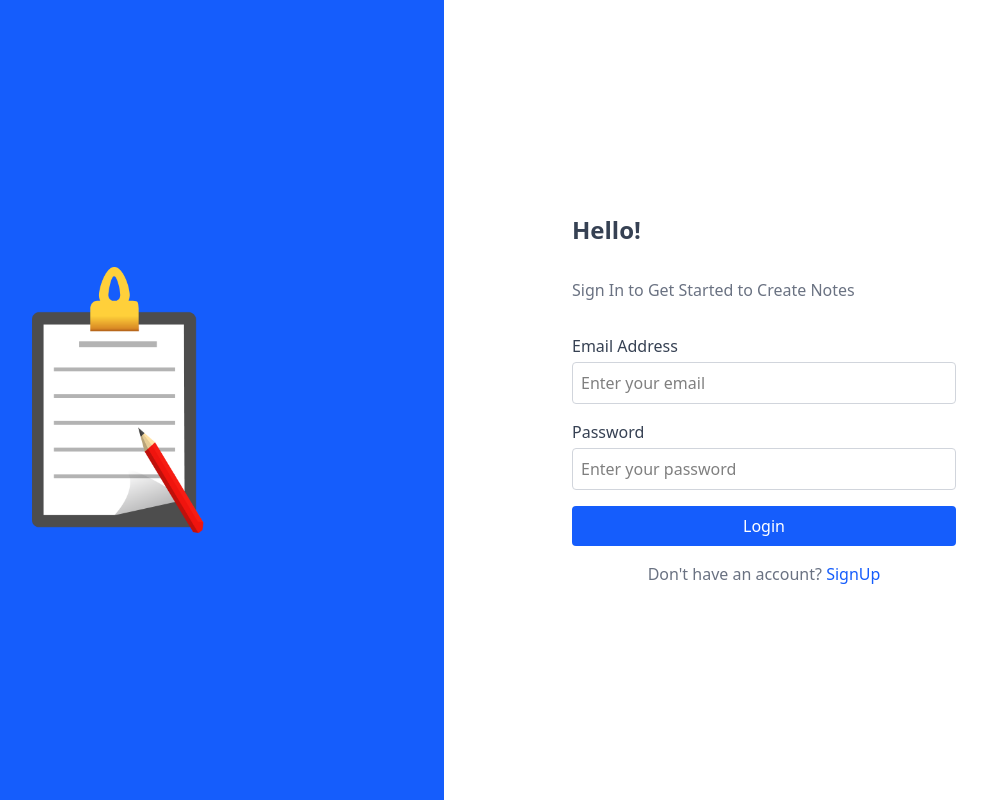
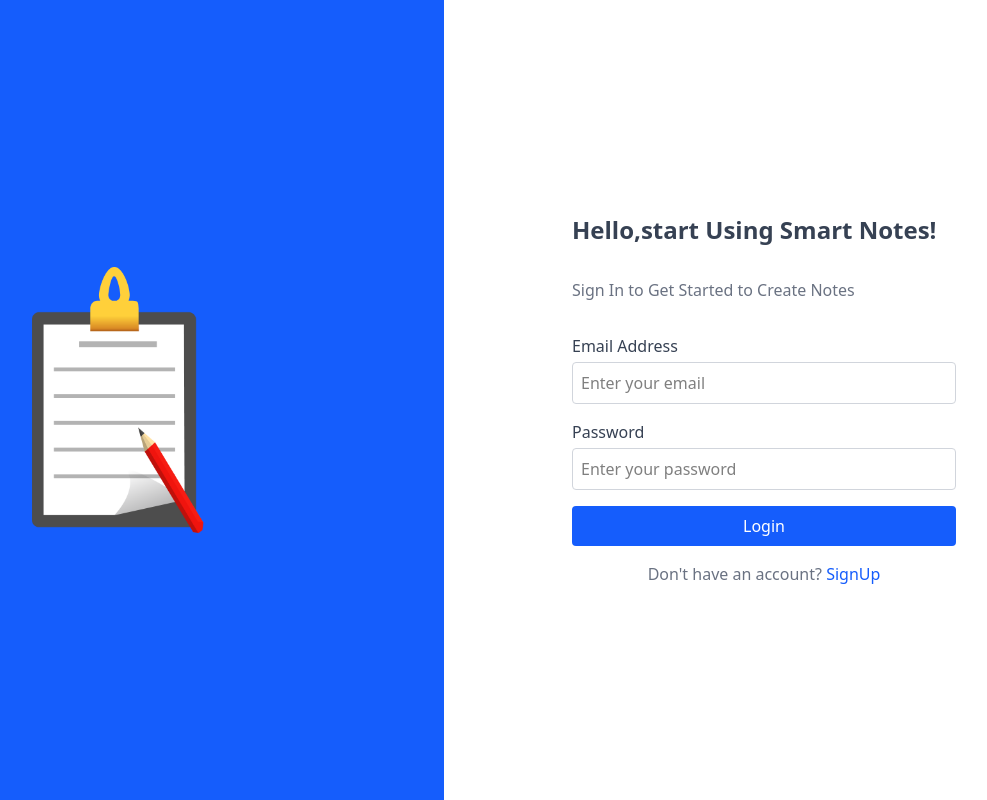
Before and after one commit to ShivpujanKr-NITJsr/notes-dashboard-app, a React (Vite) app in the folder frontend/: page /login in a window 1280 px wide. Shown: the whole page, without its empty margins (196-1183 px from the left). Built offline with nearby package versions, Linux system fonts and the light colour scheme.

Commit message:
added text

```diff
--- a/frontend/src/components/pages/login/Login.jsx
+++ b/frontend/src/components/pages/login/Login.jsx
@@ -50,7 +50,7 @@ const LoginPage = () => {
       {/* Right Section for Form */}
       <div className="flex-1 flex items-center justify-center bg-white">
         <div className="max-w-md w-full p-8 space-y-8">
-          <h2 className="text-2xl font-bold text-gray-700">Hello!</h2>
+          <h2 className="text-2xl font-bold text-gray-700">Hello,start Using Smart Notes!</h2>
           <p className="text-gray-500">Sign In to Get Started to Create Notes</p>
 
           <form className="space-y-4" onSubmit={handleSubmit}>
--- a/frontend/src/components/pages/signUp/SignUp.jsx
+++ b/frontend/src/components/pages/signUp/SignUp.jsx
@@ -40,7 +40,7 @@ const SignUp = () => {
       <div className="flex-1 flex items-center justify-center bg-white">
         <div className="max-w-md w-full p-8 space-y-8">
           <h2 className="text-2xl font-bold text-gray-700">Sign Up</h2>
-          <p className="text-gray-500">Create an account to get started</p>
+          <p className="text-gray-500">Create an account to get started WIth Smart Notes</p>
 
           <form className="space-y-4" onSubmit={handleSubmit}>
             {/* Username Field */}
```
